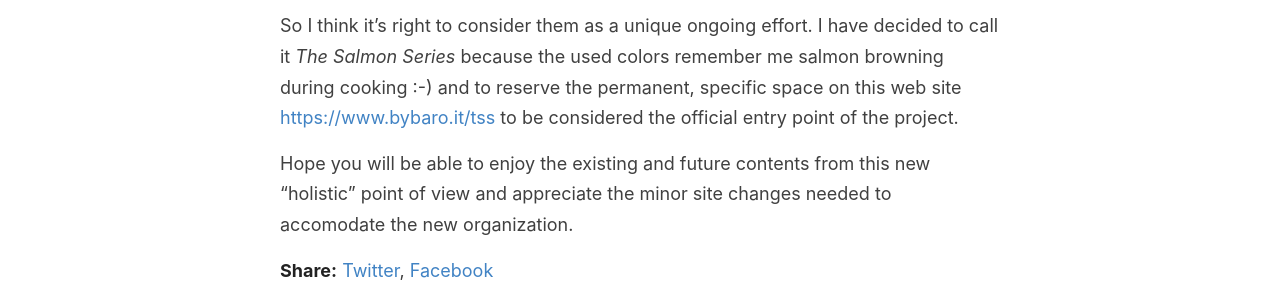
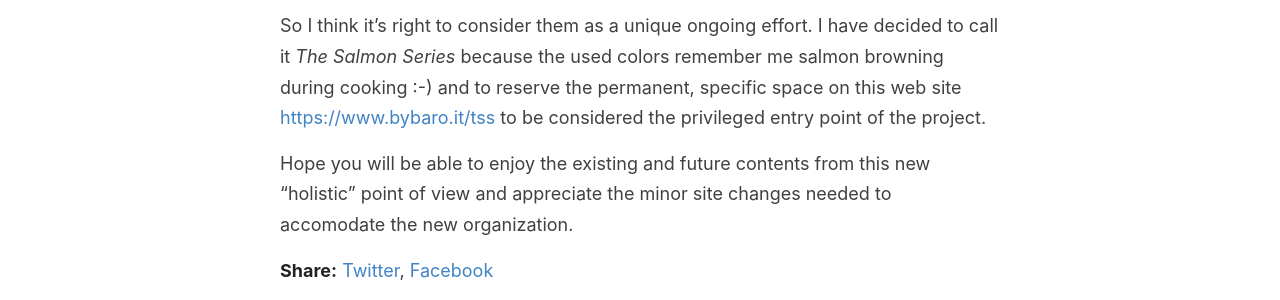
Before and after one commit to baro77/baro77.github.io, a Jekyll site: the page built from _pages/2022-8-14-introducingtss.md, in a window 1280 px wide. Shown: the part 1014-1314 px from the top of the page. Built offline with Jekyll 4.4.1, drawn with Linux system fonts in a browser that asks for light colours.

Commit message:
tss e introducingtss edit

```diff
--- a/_pages/2022-8-14-introducingtss.md
+++ b/_pages/2022-8-14-introducingtss.md
@@ -11,6 +11,6 @@ Since 2020 I'm studying Monero inner workings and producing infographics from my
 
 It wasn't originally planned, but after about two years and four cheatsheets I can say these documents share a common family-style, based on topics selection trying to maximize _provided informations/conciseness_ ratio, and consistent graphic choices (e.g. boxed subsections, recurring colours palette representing notes or properties nature/degrees, ...).
 
-So I think it's right to consider them as a unique ongoing effort. I have decided to call it _The Salmon Series_ because the used colors remember me salmon browning during cooking :-) and to reserve the permanent, specific space on this web site [https://www.bybaro.it/tss](https://www.bybaro.it/tss) to be considered the official entry point of the project.
+So I think it's right to consider them as a unique ongoing effort. I have decided to call it _The Salmon Series_ because the used colors remember me salmon browning during cooking :-) and to reserve the permanent, specific space on this web site [https://www.bybaro.it/tss](https://www.bybaro.it/tss) to be considered the privileged entry point of the project.
 
 Hope you will be able to enjoy the existing and future contents from this new "holistic" point of view and appreciate the minor site changes needed to accomodate the new organization.
```
Also changed, not shown: _pages/tss.md (+1 -1 lines).
